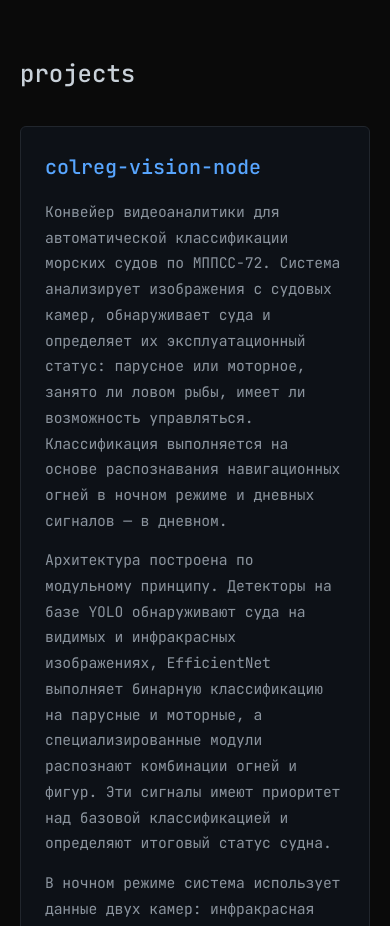
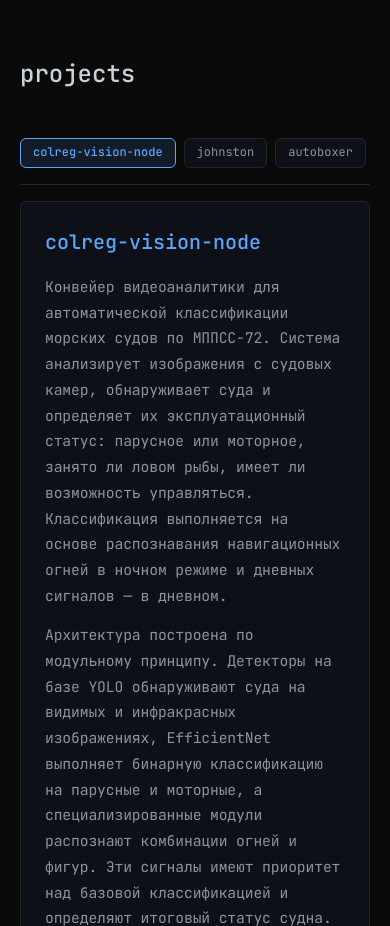
Before and after one commit to p4ulbr4dl3y/about-me, a React (Vite) app: page / in a window 390 px wide. Shown: the part 1840-2766 px from the top of the page. Built offline with nearby package versions, Linux system fonts and the light colour scheme.

Commit message:
feat(projects): add sticky sidebar and responsive navigation

```diff
--- a/src/components/ProjectCard.tsx
+++ b/src/components/ProjectCard.tsx
@@ -12,7 +12,7 @@ export function ProjectCard({ project }: ProjectCardProps) {
   const { openLightbox } = useLightbox()
 
   return (
-    <div className="project-card">
+    <div className="project-card" id={project.id}>
       <div className="project-header">
         <div className="project-title-area">
           <h3>{project.title}</h3>
--- /dev/null
+++ b/src/components/ProjectsNav.tsx
@@ -0,0 +1,78 @@
+import { useState, useEffect, useCallback, useRef } from 'react'
+import { projects } from '../data/projects'
+
+export function ProjectsNav() {
+  const [activeId, setActiveId] = useState<string>(projects[0]?.id || '')
+  const navListRef = useRef<HTMLUListElement>(null)
+
+  useEffect(() => {
+    let ticking = false
+
+    const handleScroll = () => {
+      if (!ticking) {
+        window.requestAnimationFrame(() => {
+          let current = projects[0]?.id || ''
+          for (const p of projects) {
+            const el = document.getElementById(p.id)
+            if (el) {
+              const elRect = el.getBoundingClientRect()
+              if (elRect.top <= 200) {
+                current = p.id
+              }
+            }
+          }
+          setActiveId(current)
+          ticking = false
+        })
+        ticking = true
+      }
+    }
+
+    window.addEventListener('scroll', handleScroll, { passive: true })
+    handleScroll()
+
+    return () => window.removeEventListener('scroll', handleScroll)
+  }, [])
+
+  // Auto-scroll horizontal chips on mobile when activeId changes
+  useEffect(() => {
+    if (!navListRef.current) return
+    const activeBtn = navListRef.current.querySelector<HTMLElement>('.projects-nav-link.active')
+    if (activeBtn && window.innerWidth <= 960) {
+      activeBtn.scrollIntoView({ behavior: 'smooth', inline: 'nearest', block: 'nearest' })
+    }
+  }, [activeId])
+
+  const handleItemClick = useCallback((id: string) => {
+    const el = document.getElementById(id)
+    if (!el) return
+    const top = el.getBoundingClientRect().top + window.scrollY - 30
+    window.scrollTo({ top, behavior: 'smooth' })
+    setActiveId(id)
+  }, [])
+
+  return (
+    <nav className="projects-nav" aria-label="Навигация по проектам">
+      <div className="projects-nav-header">// projects</div>
+      <ul className="projects-nav-list" ref={navListRef}>
+        {projects.map(project => {
+          const isActive = project.id === activeId
+          return (
+            <li key={project.id} className="projects-nav-item">
+              <button
+                type="button"
+                className={`projects-nav-link ${isActive ? 'active' : ''}`}
+                onClick={() => handleItemClick(project.id)}
+                aria-current={isActive ? 'true' : undefined}
+                title={project.title}
+              >
+                <span className="projects-nav-prefix">{isActive ? '❯' : '·'}</span>
+                <span className="projects-nav-title">{project.title}</span>
+              </button>
+            </li>
+          )
+        })}
+      </ul>
+    </nav>
+  )
+}
--- a/src/components/ProjectsSection.tsx
+++ b/src/components/ProjectsSection.tsx
@@ -1,5 +1,6 @@
 import { projects } from '../data/projects'
 import { ProjectCard } from './ProjectCard'
+import { ProjectsNav } from './ProjectsNav'
 
 export function ProjectsSection() {
   return (
@@ -7,10 +8,13 @@ export function ProjectsSection() {
       <div className="projects-content">
         <h2 className="section-title">projects</h2>
 
-        <div className="projects-list">
-          {projects.map(project => (
-            <ProjectCard key={project.id} project={project} />
-          ))}
+        <div className="projects-layout">
+          <div className="projects-list">
+            {projects.map(project => (
+              <ProjectCard key={project.id} project={project} />
+            ))}
+          </div>
+          <ProjectsNav />
         </div>
       </div>
     </section>
--- /dev/null
+++ b/src/styles/components/projects-nav.css
@@ -0,0 +1,160 @@
+/* ========================================
+   Projects Navigation Rail (Sticky)
+   ======================================== */
+
+.projects-nav {
+    position: sticky;
+    top: 2rem;
+    z-index: 10;
+    width: 210px;
+    max-height: calc(100vh - 4rem);
+    overflow-y: auto;
+    user-select: none;
+    padding-top: 0.25rem;
+    scrollbar-width: none;
+    -ms-overflow-style: none;
+}
+
+.projects-nav::-webkit-scrollbar {
+    display: none;
+}
+
+.projects-nav-header {
+    font-size: 0.72rem;
+    font-family: 'JetBrains Mono', monospace;
+    color: var(--text-secondary);
+    text-transform: lowercase;
+    margin-bottom: 0.65rem;
+    letter-spacing: 0.05em;
+    opacity: 0.6;
+}
+
+.projects-nav-list {
+    list-style: none;
+    display: flex;
+    flex-direction: column;
+    gap: 0.25rem;
+    border-left: 1px solid var(--border);
+    padding-left: 0.65rem;
+    margin: 0;
+}
+
+.projects-nav-item {
+    position: relative;
+}
+
+.projects-nav-link {
+    display: flex;
+    align-items: center;
+    gap: 0.4rem;
+    width: 100%;
+    background: none;
+    border: none;
+    padding: 0.2rem 0;
+    color: var(--text-secondary);
+    font-family: 'JetBrains Mono', monospace;
+    font-size: 0.75rem;
+    line-height: 1.4;
+    text-align: left;
+    cursor: pointer;
+    transition: color 0.2s ease, transform 0.2s ease;
+}
+
+.projects-nav-title {
+    overflow: hidden;
+    text-overflow: ellipsis;
+    white-space: nowrap;
+}
+
+.projects-nav-link:hover {
+    color: var(--text-primary);
+    transform: translateX(2px);
+}
+
+.projects-nav-link.active {
+    color: var(--accent);
+    font-weight: 500;
+    transform: translateX(4px);
+}
+
+.projects-nav-prefix {
+    color: var(--border);
+    font-size: 0.7rem;
+    transition: color 0.2s ease;
+    flex-shrink: 0;
+    width: 0.75rem;
+}
+
+.projects-nav-link:hover .projects-nav-prefix {
+    color: var(--text-secondary);
+}
+
+.projects-nav-link.active .projects-nav-prefix {
+    color: var(--accent);
+}
+
+/* ========================================
+   Mobile & Tablet (< 960px): Sticky Horizontal Chips
+   ======================================== */
+@media (max-width: 960px) {
+    .projects-nav {
+        order: -1;
+        position: sticky;
+        top: 0;
+        z-index: 20;
+        width: 100%;
+        max-height: none;
+        background-color: rgba(10, 10, 10, 0.9);
+        backdrop-filter: blur(8px);
+        -webkit-backdrop-filter: blur(8px);
+        padding: 0.75rem 0;
+        border-bottom: 1px solid var(--border);
+    }
+
+    .projects-nav-header {
+        display: none;
+    }
+
+    .projects-nav-list {
+        flex-direction: row;
+        border-left: none;
+        padding-left: 0;
+        gap: 0.5rem;
+        overflow-x: auto;
+        white-space: nowrap;
+        padding-bottom: 0.25rem;
+    }
+
+    .projects-nav-list::-webkit-scrollbar {
+        height: 3px;
+    }
+
+    .projects-nav-list::-webkit-scrollbar-thumb {
+        background: var(--border);
+        border-radius: 2px;
+    }
+
+    .projects-nav-link {
+        padding: 0.35rem 0.75rem;
+        background-color: var(--card-bg);
+        border: 1px solid var(--border);
+        border-radius: var(--radius);
+        font-size: 0.75rem;
+    }
+
+    .projects-nav-link:hover {
+        transform: none;
+        border-color: var(--accent);
+    }
+
+    .projects-nav-link.active {
+        transform: none;
+        border-color: var(--accent);
+        background-color: rgba(88, 166, 255, 0.12);
+        color: var(--accent);
+    }
+
+    .projects-nav-prefix {
+        display: none;
+    }
+}
--- a/src/styles/components/projects.css
+++ b/src/styles/components/projects.css
@@ -3,9 +3,16 @@
    ======================================== */
 
 .projects-content {
-    max-width: 900px;
+    max-width: 1140px;
     width: 100%;
     margin: 0 auto;
+}
+
+.projects-layout {
+    display: grid;
+    grid-template-columns: minmax(0, 1fr) 210px;
+    gap: 2.5rem;
+    align-items: start;
 }
 
 .projects-list {
@@ -13,6 +20,15 @@
     flex-direction: column;
     gap: 2rem;
     width: 100%;
+    min-width: 0;
+}
+
+@media (max-width: 960px) {
+    .projects-layout {
+        display: flex;
+        flex-direction: column;
+        gap: 1rem;
+    }
 }
 
 .project-card {
@@ -23,6 +39,7 @@
     padding: 1.5rem;
     overflow: hidden;
     transition: border-color 0.3s ease;
+    scroll-margin-top: 2rem;
 }
 
 .project-card:hover {
--- a/src/styles/index.css
+++ b/src/styles/index.css
@@ -9,6 +9,7 @@
 @import './components/awards.css';
 @import './components/skills.css';
 @import './components/projects.css';
+@import './components/projects-nav.css';
 @import './components/ascii-diagram.css';
 @import './components/lightbox.css';
 @import './components/scroll-to-top.css';
```
